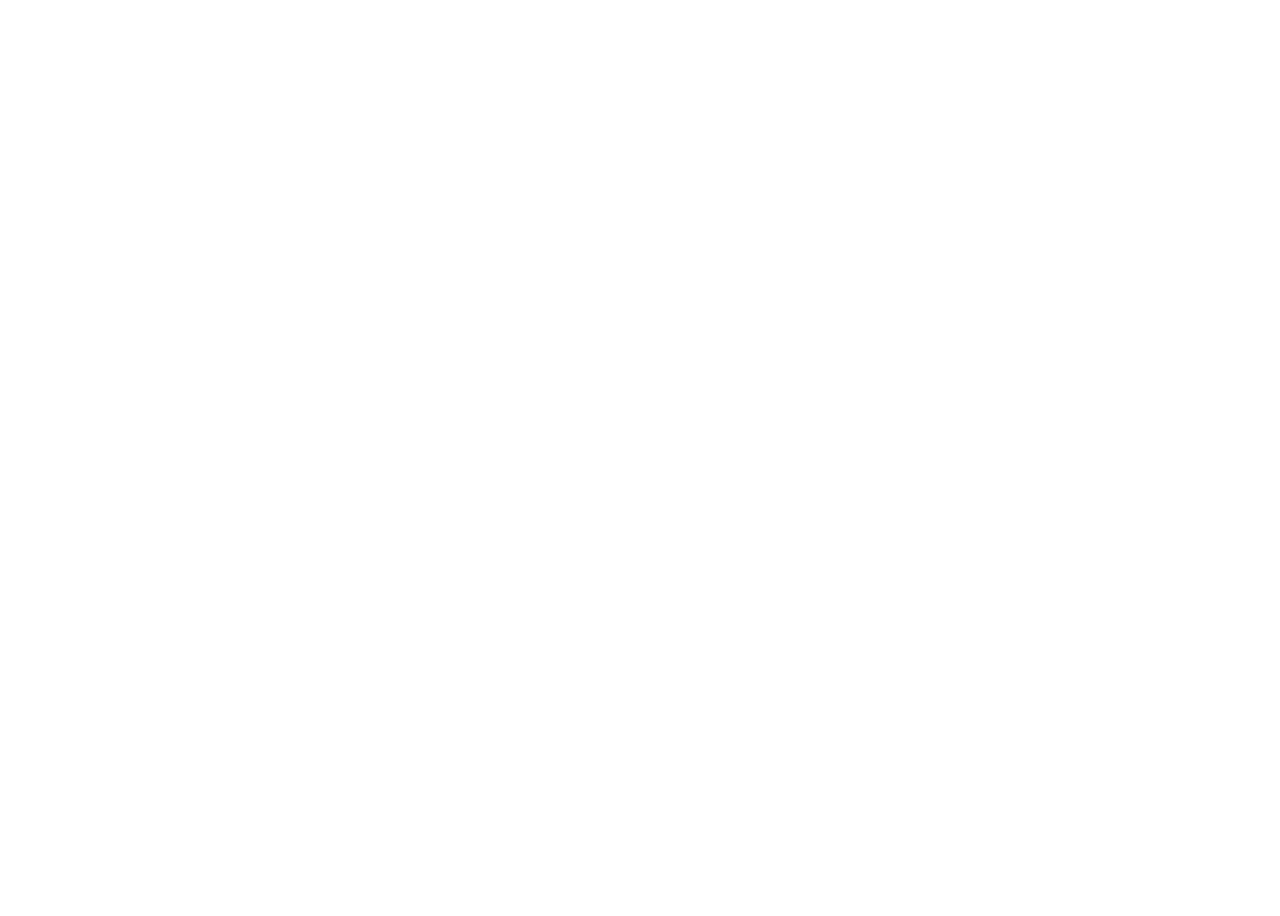
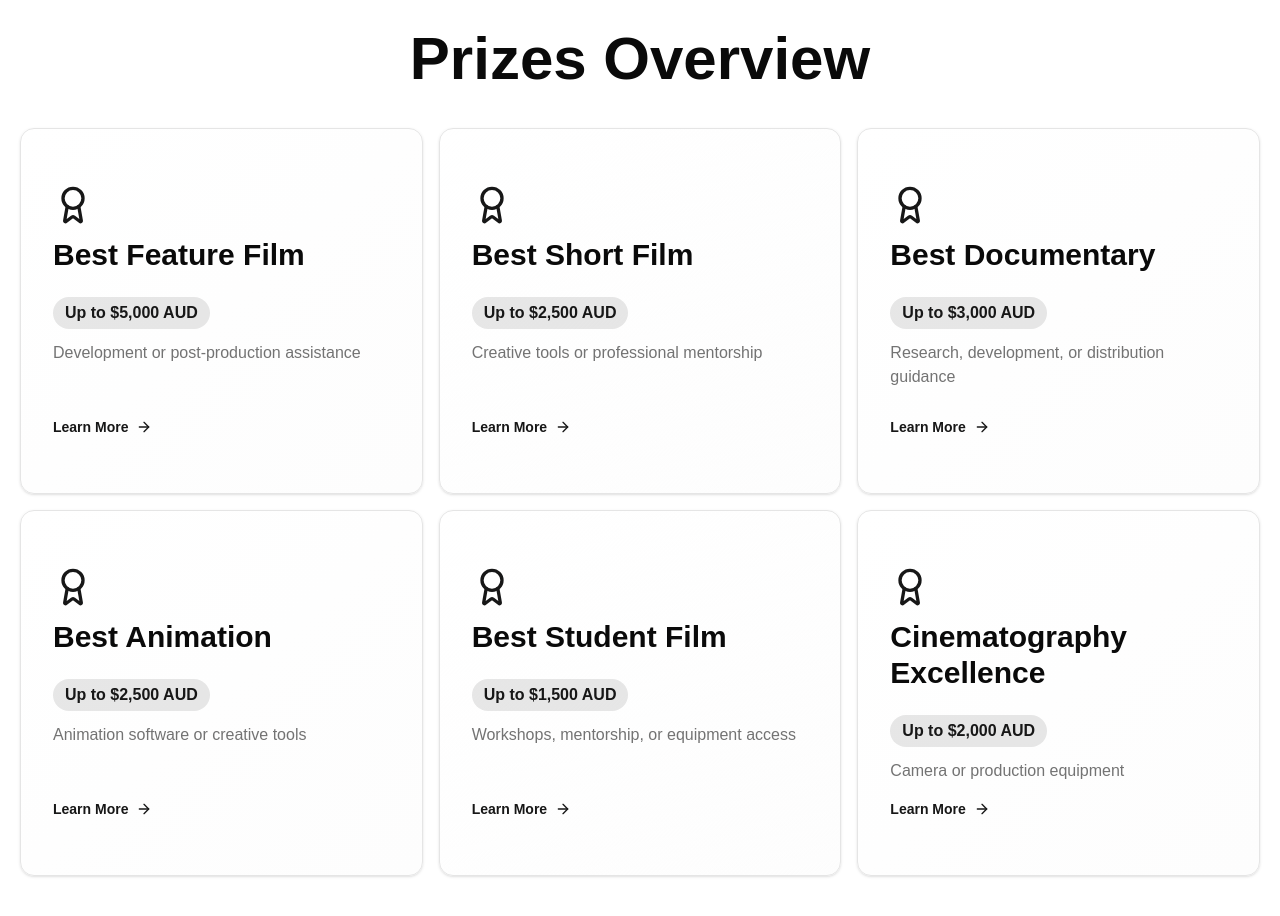
Before and after one commit to TANISHQBEDI/iaffa, a Next.js app: page / in a window 1280 px wide. Shown: the part 1800-2716 px from the top of the page. Before the commit the page ends 1600 px from the top, so only its background shows below. Built offline with nearby package versions, Linux system fonts and the light colour scheme; a web font is replaced by a local one.

Commit message:
:star: new: Add program highlights and prizes section

```diff
--- a/src/app/globals.css
+++ b/src/app/globals.css
@@ -167,3 +167,40 @@
     @apply text-sm leading-relaxed;
   }
 }
+
+.programs {
+  grid-template-columns: repeat(3, 1fr);
+  grid-template-rows: repeat(3, minmax(200px, 1fr));
+  grid-template-areas:
+    "item1 item2 item3"
+    "item1 item4 item4"
+    "item5 item5 item6";
+}
+
+/* Tablet (medium screens) */
+@media (max-width: 1024px) {
+  .programs {
+    grid-template-columns: repeat(2, 1fr);
+    grid-template-rows: repeat(4, minmax(180px, 1fr));
+    grid-template-areas:
+      "item1 item2"
+      "item1 item3"
+      "item4 item5"
+      "item6 item5";
+  }
+}
+
+/* Mobile (small screens) */
+@media (max-width: 640px) {
+  .programs {
+    grid-template-columns: 1fr;
+    grid-template-rows: auto;
+    grid-template-areas:
+      "item1"
+      "item2"
+      "item3"
+      "item4"
+      "item5"
+      "item6";
+  }
+}
--- a/src/components/header/nav_items.ts
+++ b/src/components/header/nav_items.ts
@@ -21,8 +21,8 @@
     },
     {
         id: '03',
-        label: 'Prize',
-        href: '/prize',
+        label: 'Prizes',
+        href: '/prizes',
         active: true
     },
     {
--- /dev/null
+++ b/src/components/ui/card.tsx
@@ -0,0 +1,92 @@
+import * as React from "react"
+
+import { cn } from "@/lib/utils"
+
+function Card({ className, ...props }: React.ComponentProps<"div">) {
+  return (
+    <div
+      data-slot="card"
+      className={cn(
+        "bg-card text-card-foreground flex flex-col gap-6 rounded-xl border py-6 shadow-sm",
+        className
+      )}
+      {...props}
+    />
+  )
+}
+
+function CardHeader({ className, ...props }: React.ComponentProps<"div">) {
+  return (
+    <div
+      data-slot="card-header"
+      className={cn(
+        "@container/card-header grid auto-rows-min grid-rows-[auto_auto] items-start gap-2 px-6 has-data-[slot=card-action]:grid-cols-[1fr_auto] [.border-b]:pb-6",
+        className
+      )}
+      {...props}
+    />
+  )
+}
+
+function CardTitle({ className, ...props }: React.ComponentProps<"div">) {
+  return (
+    <div
+      data-slot="card-title"
+      className={cn("leading-none font-semibold", className)}
+      {...props}
+    />
+  )
+}
+
+function CardDescription({ className, ...props }: React.ComponentProps<"div">) {
+  return (
+    <div
+      data-slot="card-description"
+      className={cn("text-muted-foreground text-sm", className)}
+      {...props}
+    />
+  )
+}
+
+function CardAction({ className, ...props }: React.ComponentProps<"div">) {
+  return (
+    <div
+      data-slot="card-action"
+      className={cn(
+        "col-start-2 row-span-2 row-start-1 self-start justify-self-end",
+        className
+      )}
+      {...props}
+    />
+  )
+}
+
+function CardContent({ className, ...props }: React.ComponentProps<"div">) {
+  return (
+    <div
+      data-slot="card-content"
+      className={cn("px-6", className)}
+      {...props}
+    />
+  )
+}
+
+function CardFooter({ className, ...props }: React.ComponentProps<"div">) {
+  return (
+    <div
+      data-slot="card-footer"
+      className={cn("flex items-center px-6 [.border-t]:pt-6", className)}
+      {...props}
+    />
+  )
+}
+
+export {
+  Card,
+  CardHeader,
+  CardFooter,
+  CardTitle,
+  CardAction,
+  CardDescription,
+  CardContent,
+}
--- /dev/null
+++ b/src/data/prizes.tsx
@@ -0,0 +1,52 @@
+export type PRIZE = {
+    id: number;
+    label: string;
+    description: string;
+    reward: string;
+    href: string;
+}
+
+export const PRIZES: PRIZE[] = [
+    {
+        id: 1,
+        label: 'Best Feature Film',
+        reward: 'Up to $5,000 AUD',
+        description: 'Development or post-production assistance',
+        href: '/prizes'
+    },
+    {
+        id: 2,
+        label: 'Best Short Film',
+        reward: 'Up to $2,500 AUD',
+        description: 'Creative tools or professional mentorship',
+        href: '/prizes'
+    },
+    {
+        id: 3,
+        label: 'Best Documentary',
+        reward: 'Up to $3,000 AUD',
+        description: 'Research, development, or distribution guidance',
+        href: '/prizes'
+    },
+    {
+        id: 4,
+        label: 'Best Animation',
+        reward: 'Up to $2,500 AUD',
+        description: 'Animation software or creative tools',
+        href: '/prizes'
+    },
+    {
+        id: 5,
+        label: 'Best Student Film',
+        reward: 'Up to $1,500 AUD',
+        description: 'Workshops, mentorship, or equipment access',
+        href: '/prizes'
+    },
+    {
+        id: 6,
+        label: 'Cinematography Excellence',
+        reward: 'Up to $2,000 AUD',
+        description: 'Camera or production equipment',
+        href: '/prizes'
+    }
+]
--- a/src/modules/home/ui/pages/home-page.tsx
+++ b/src/modules/home/ui/pages/home-page.tsx
@@ -1,12 +1,14 @@
 import React from 'react'
 import Hero from '../sections/hero'
 import ProgramHighlights from '../sections/program-highlights'
+import { PrizesOverview } from '../sections/prizes-overview'
 
 export const HomePage = () => {
   return (
     <div className=''>
         <Hero />
         <ProgramHighlights/>
+        <PrizesOverview/>
     </div>
   )
 }
--- /dev/null
+++ b/src/modules/home/ui/sections/prizes-overview.tsx
@@ -0,0 +1,49 @@
+import { PRIZES } from '@/data/prizes'
+import React from 'react'
+import Link from 'next/link'
+import { Card, CardContent, CardTitle, CardDescription } from '@/components/ui/card'
+import { ArrowRight, Award } from 'lucide-react'
+
+export const PrizesOverview = () => {
+  return (
+    <div className='min-h-screen w-full container mx-auto flex flex-col gap-8 items-center justify-center py-20 px-5'>
+      <h1 className='heading-1'>Prizes Overview</h1>
+      <div className='w-full h-full grid programs gap-4'>
+        {PRIZES.map((prize) => (
+          <Link
+            key={prize.id}
+            href={prize.href}
+            className={`item${prize.id} [grid-area:item${prize.id}] group`}
+          >
+            <Card className='h-full transition-all duration-300 hover:shadow-xl hover:border-primary/50 hover:-translate-y-1 bg-gradient-to-br from-background to-muted/20'>
+              <CardContent className='h-full flex flex-col items-start justify-between p-6 md:p-8'>
+                <div className='mb-4'>
+                  <Award className='w-8 h-8 md:w-10 md:h-10 text-primary mb-3 group-hover:scale-110 transition-transform duration-300' />
+                  <CardTitle className='text-xl md:text-2xl lg:text-3xl mb-2 group-hover:text-primary transition-colors duration-300'>
+                    {prize.label}
+                  </CardTitle>
+                </div>
+
+                <div className='space-y-3 flex-grow'>
+                  <div className='inline-block px-3 py-1 bg-primary/10 text-primary rounded-full text-sm md:text-base font-semibold'>
+                    {prize.reward}
+                  </div>
+                  {prize.description && (
+                    <CardDescription className='text-sm md:text-base'>
+                      {prize.description}
+                    </CardDescription>
+                  )}
+                </div>
+
+                <div className='flex items-center gap-2 text-sm font-semibold text-primary group-hover:gap-3 transition-all duration-300 mt-4'>
+                  Learn More
+                  <ArrowRight className='w-4 h-4' />
+                </div>
+              </CardContent>
+            </Card>
+          </Link>
+        ))}
+      </div>
+    </div>
+  )
+}
--- a/src/modules/home/ui/sections/program-highlights.tsx
+++ b/src/modules/home/ui/sections/program-highlights.tsx
@@ -1,13 +1,39 @@
 import React from 'react'
 import Link from 'next/link'
-import { PROGRAM_HIGHLIGHTS } from '@/modules/home/data/programs'
+import { PROGRAM_HIGHLIGHTS } from '@/data/programs'
+import { Card, CardHeader, CardTitle, CardDescription, CardContent } from '@/components/ui/card'
+import { ArrowRight } from 'lucide-react'
 
 const ProgramHighlights = () => {
   return (
     <div className='min-h-screen w-full container mx-auto flex flex-col gap-8 items-center justify-center py-20 px-5'>
       <h1 className='heading-1'>Program Highlights</h1>
-
-
+      <div className='w-full h-full grid programs gap-4'>
+        {PROGRAM_HIGHLIGHTS.map((program) => (
+          <Link
+            key={program.id}
+            href={program.href}
+            className={`item${program.id} [grid-area:item${program.id}] group`}
+          >
+            <Card className='h-full transition-all duration-300 hover:shadow-xl hover:border-primary/50 hover:-translate-y-1'>
+              <CardContent className='h-full flex flex-col items-start justify-end p-6 md:p-8'>
+                <CardTitle className='text-xl md:text-2xl lg:text-3xl mb-2 group-hover:text-primary transition-colors duration-300'>
+                  {program.label}
+                </CardTitle>
+                {program.description && (
+                  <CardDescription className='text-sm md:text-base mb-4'>
+                    {program.description}
+                  </CardDescription>
+                )}
+                <div className='flex items-center gap-2 text-sm font-semibold text-primary group-hover:gap-3 transition-all duration-300'>
+                  Learn More
+                  <ArrowRight className='w-4 h-4' />
+                </div>
+              </CardContent>
+            </Card>
+          </Link>
+        ))}
+      </div>
     </div>
   )
 }
```
Also changed, not shown: src/data/programs.tsx (renamed from src/modules/home/data/programs.tsx).
